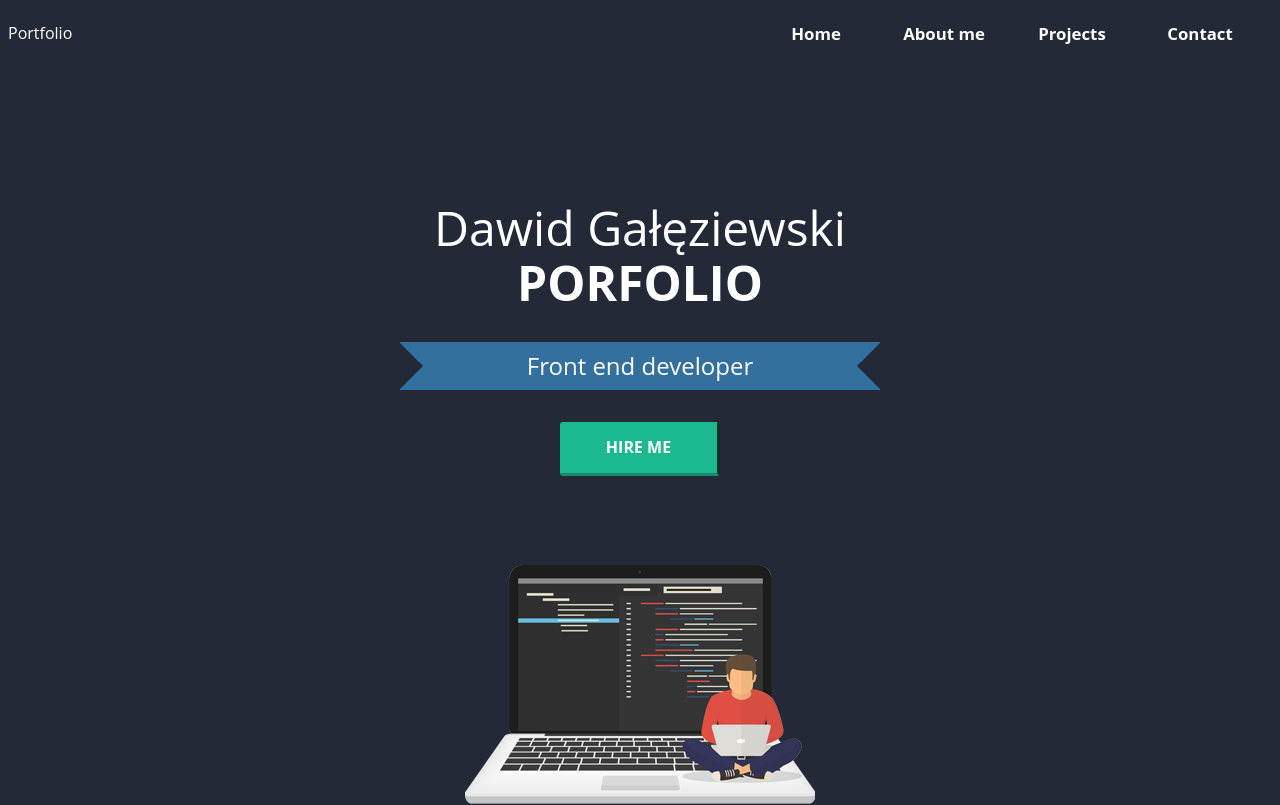
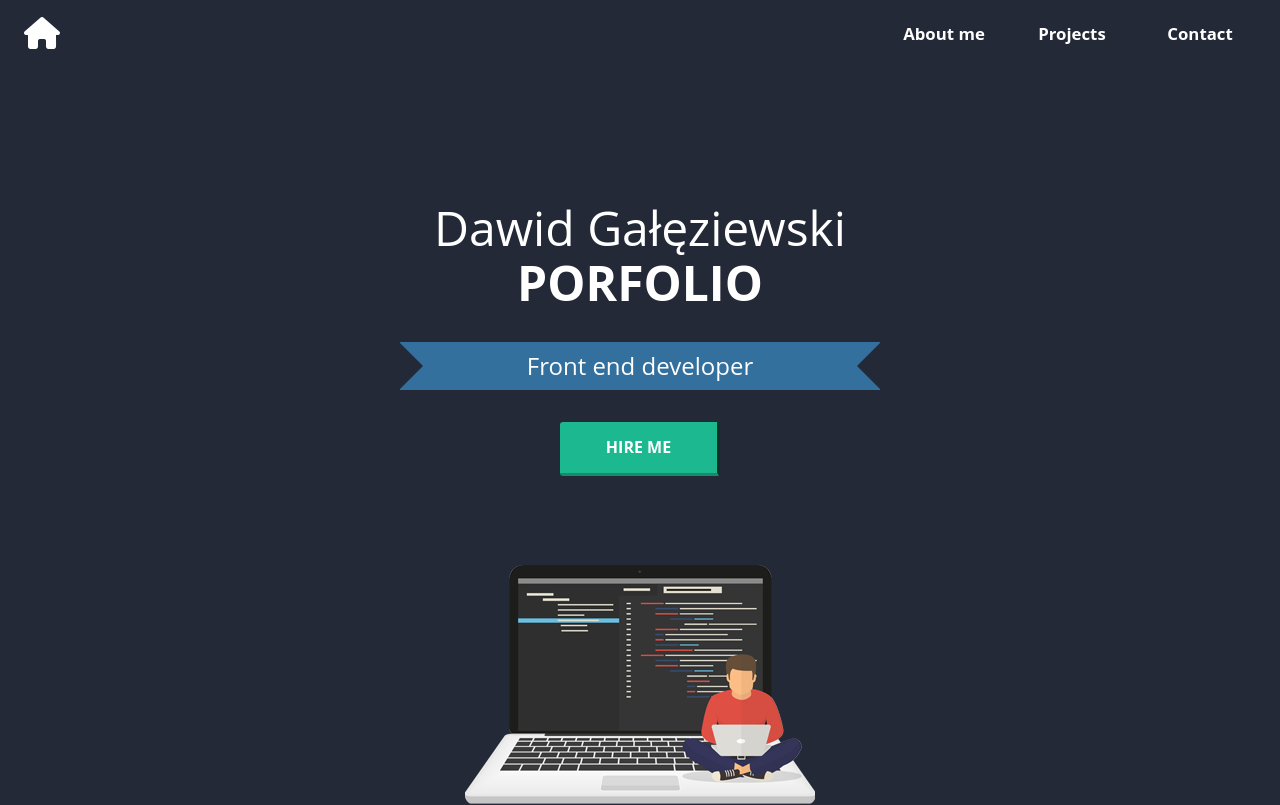
Before and after one commit to DawidGaleziewski/scss-portfolio, a PHP site: page /app/index.html in a window 1280 px wide. Shown: the top 805 px of the page. Run offline with PHP 8.4, Linux system fonts and the light colour scheme; some libraries are stand-ins or nearby versions.

Commit message:
trimed portfolio folder to not overlap on last project

```diff
--- a/app/css/main.css
+++ b/app/css/main.css
@@ -344,7 +344,11 @@ body {
   align-items: center;
   padding: 2rem; }
   .nav-top__logo {
-    color: #fff; }
+    color: #fff;
+    font-size: 2rem; }
+    @media (min-width: 30rem) and (min-height: 30rem) {
+      .nav-top__logo {
+        margin-left: 1rem; } }
   @media (min-width: 30rem) and (min-height: 30rem) {
     .nav-top {
       flex-wrap: nowrap;
@@ -565,7 +569,8 @@ body {
 .about, .contact {
   padding: 3rem 0.5rem;
   text-align: center;
-  padding: 3rem 0.5rem; }
+  padding: 3rem 0.5rem;
+  margin-top: 1rem; }
   @media (min-width: 30rem) and (min-height: 30rem) {
     .about, .contact {
       max-width: 60rem;
@@ -596,7 +601,8 @@ body {
 .about, .contact {
   padding: 3rem 0.5rem;
   text-align: center;
-  padding: 3rem 0.5rem; }
+  padding: 3rem 0.5rem;
+  margin-top: 1rem; }
   @media (min-width: 30rem) and (min-height: 30rem) {
     .about, .contact {
       max-width: 60rem;
@@ -620,7 +626,6 @@ body {
       font-size: 2rem; }
   .projects .projects-wrapper {
     position: relative;
-    width: 95vw;
     margin: 0 auto; }
     @media (min-width: 30rem) and (min-height: 30rem) {
       .projects .projects-wrapper {
@@ -727,7 +732,7 @@ body {
             border-bottom: 3px solid #4e2c7d;
             transition: background-color 0.5s ease-out, color 0.5s ease-out; }
     .projects .projects-wrapper .folder {
-      margin-top: 1rem;
+      margin: 3rem auto;
       width: 95vw;
       height: 40vw;
       position: relative; }
--- a/app/index.html
+++ b/app/index.html
@@ -17,11 +17,12 @@
 
 	<nav class="nav-top">
 		<span class = "nav-top__logo">
-			Portfolio
+			<a href="#start-header" class="link">
+				<i class="fas fa-home"></i>
+			</a>
 		</span>
 
 		<ul id="nav-menu" class="menu">
-			<li class="menu__item"><a href="#start-header" class="link">Home</a></li>
 			<li class="menu__item"><a href="#about" class="link">About me</a></li>
 			<li class="menu__item"><a href="#projects" class="link">Projects</a></li>
 			<li class="menu__item"><a href="#contact" class="link">Contact</a></li>
--- a/app/scss/layout/_navbar.scss
+++ b/app/scss/layout/_navbar.scss
@@ -28,6 +28,11 @@ body {
 	padding: $padding-medium;
 	&__logo{
 		color: #fff;
+		font-size: $size-title-decor;
+		@media(min-width: 30rem) and (min-height: 30rem){
+			margin-left: $margin-small;
+		}
+
 	}
 
 	@media(min-width: 30rem) and (min-height: 30rem){
--- a/app/scss/layout/_portfolio.scss
+++ b/app/scss/layout/_portfolio.scss
@@ -26,7 +26,7 @@ $color-folder-secondary: $color-secondary;
 
     .projects-wrapper {
         position: relative;
-        width: 95vw;
+
         margin: 0 auto;
 
         @media(min-width: 30rem) and (min-height: 30rem){
@@ -43,7 +43,6 @@ $color-folder-secondary: $color-secondary;
             opacity: 0;
             margin: $margin-small auto;
             border-radius: 3px;
-
 
             &__title{
                 position: relative;
@@ -129,7 +128,7 @@ $color-folder-secondary: $color-secondary;
 
         .folder {
             // display: none;
-            margin-top: $margin-small;
+            margin: $padding-large auto;
             width: 95vw;
             height: 40vw;
             position: relative;
--- a/app/scss/layout/_section.scss
+++ b/app/scss/layout/_section.scss
@@ -4,7 +4,7 @@
 	padding: $padding-large $padding-small;
     text-align: center;
     padding: $padding-large $padding-small;
-
+    margin-top: $margin-small;
     @media(min-width: 30rem) and (min-height: 30rem){
         max-width: 60rem;
         margin: $margin-large auto;
```
